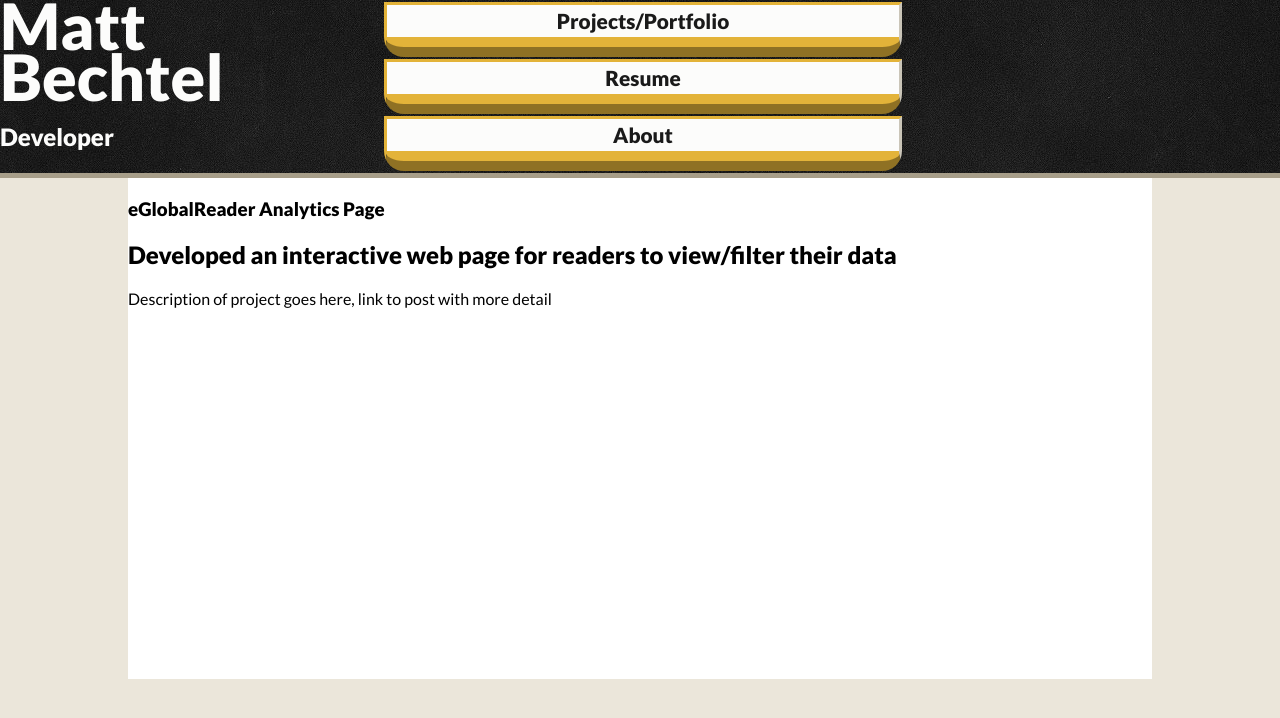
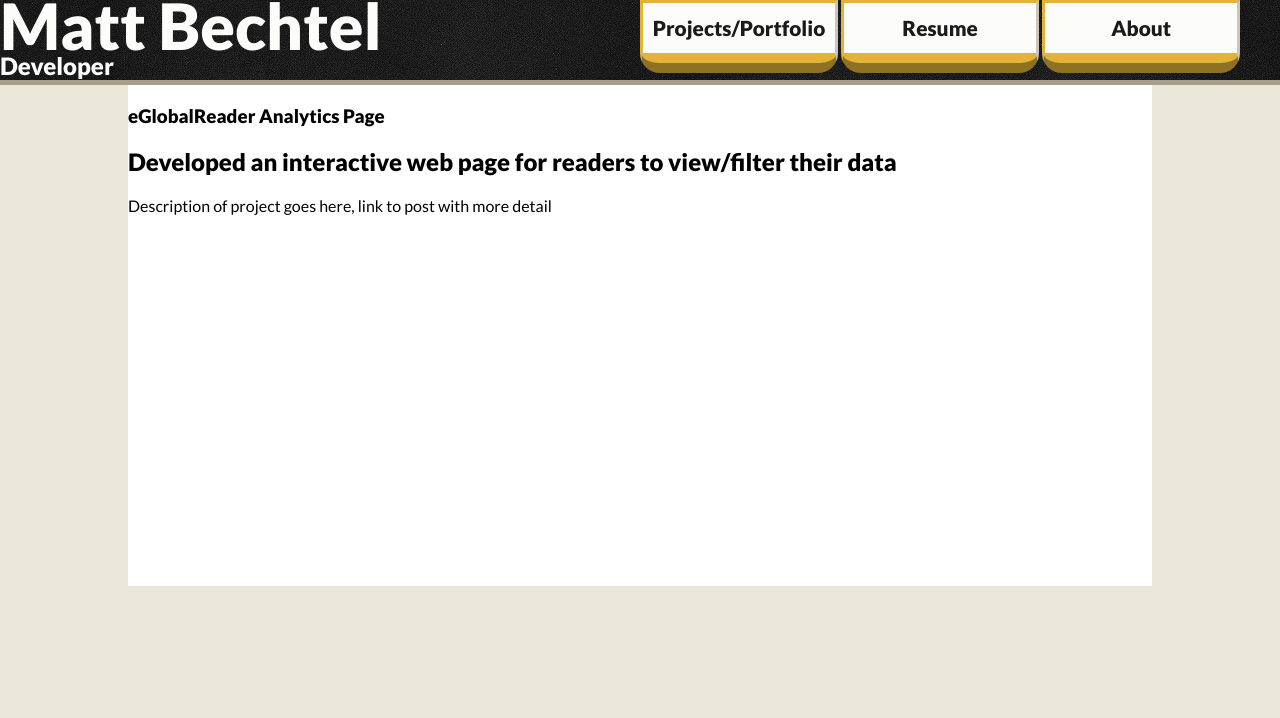
Before and after one commit to mbech/personal_site, a plain HTML site: page index.html in a window 1280 px wide. Drawn offline with Linux system fonts and the light colour scheme.

Commit message:
Decrease header height, nav links to horizontal

```diff
--- a/index.html
+++ b/index.html
@@ -13,8 +13,7 @@
 <body>
 <header>
   <div id="name-logo">
-    <h1>Matt</h1>
-    <h1>Bechtel</h1>
+    <h1>Matt Bechtel</h1>
     <h2>Developer</h2>
   </div>
   <nav>
--- a/stylesheets/main.scss
+++ b/stylesheets/main.scss
@@ -31,13 +31,14 @@ header{
   background: url(../img/dark_asphalt.jpg) repeat-x fixed 0 0;
   background-color: $header-background;
   color: $header-text;
-  width: 100%;
-  height: 173px;
   border-bottom: 5px solid $color-darker;
+
+  h1, h2{
+   margin: 0 0 ;
+  }
 }
 
 #name-logo{
-  width: 30%;
   display: inline-block;
 
   h1 {
@@ -49,23 +50,24 @@ header{
 }
 
 nav {
-  display: inline-block;
-  width: 40%;
   float:right;
-  margin: 0 30% 0 0;
-  height: 171px;
+  width: 50%;
+  height: 60px;
 }
 
 nav ul {
   padding: 0;
-  margin: 0;
+  margin: auto auto;
+  height: 100%;
 }
 
 nav li {
-  width: 100%;
+  display:inline-block;
+  width: 30%;
+  height: 50px;
   font-size: 1.3em;
   background-color: $nav-link-background;
-  margin-top: 2px;
+  margin-top: 0;
 
   border: 3px solid $color-gold;
   border-right: 3px solid $color-lighter;
@@ -77,8 +79,8 @@ nav li {
 nav a {
   font-weight: bold;
   text-align: center;
-  height: 32px;
-  line-height: 32px;
+  height: 50px;
+  line-height: 50px;
   display: block;
   text-decoration: none;
   color: $nav-text;
```
Also changed, not shown: stylesheets/main.css.
